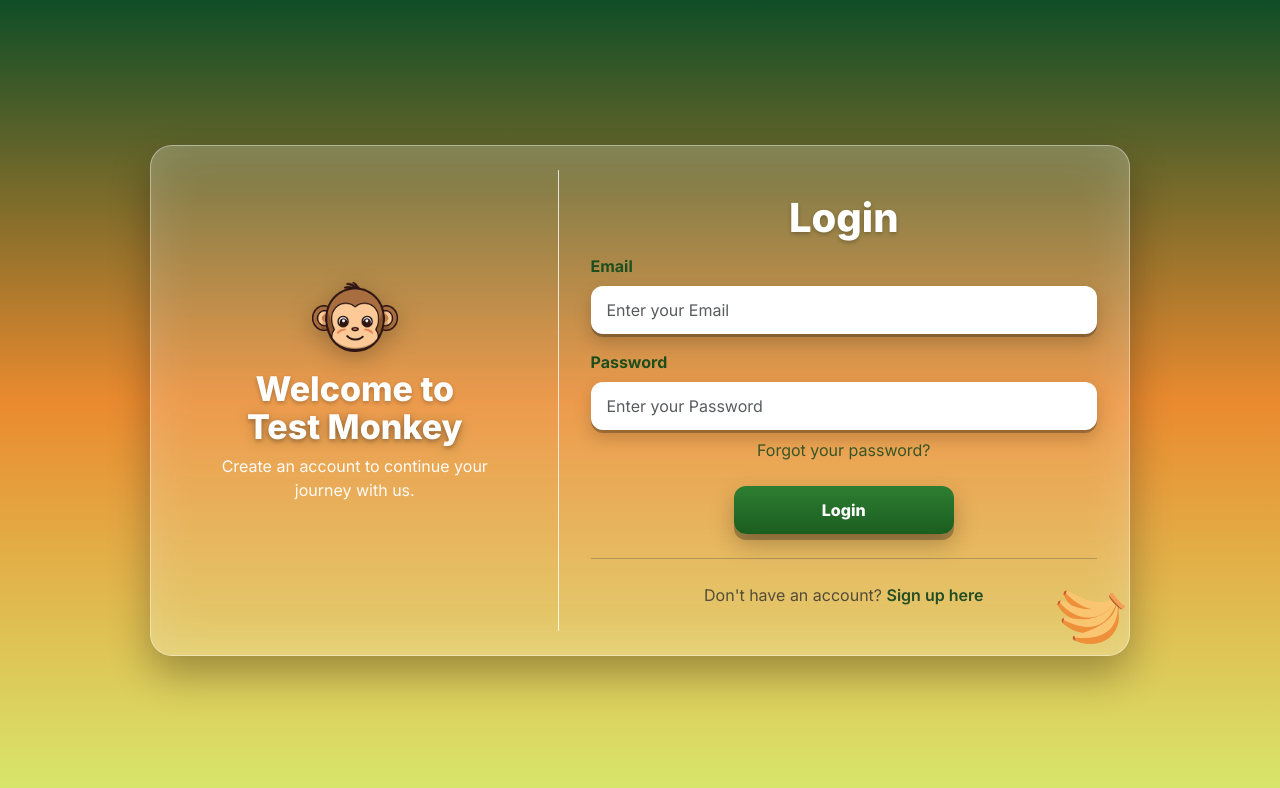
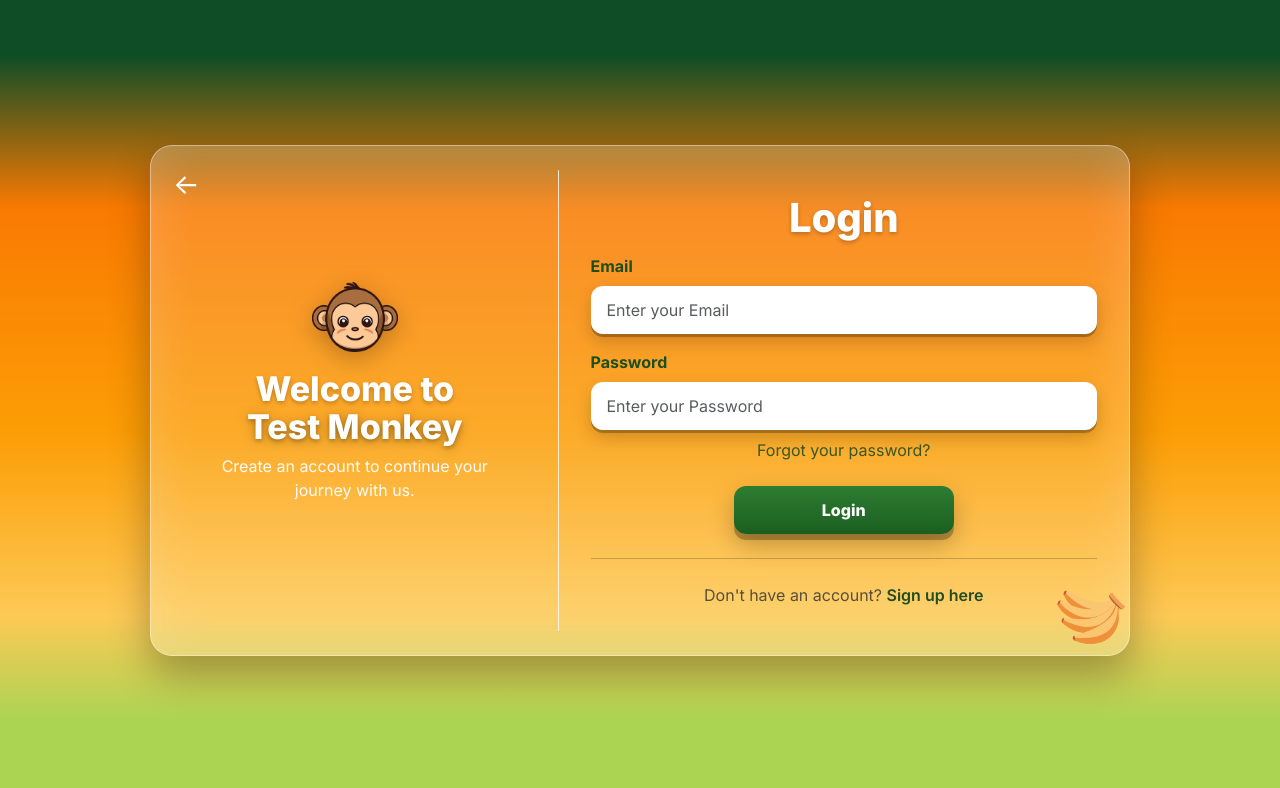
Before and after one commit to Ryan-Lee-2000/Test-monkey, a Vue app: page /login in a window 1280 px wide. Shown: the top 788 px of the page. Built offline with nearby package versions, Linux system fonts and the light colour scheme; no server answers.

Commit message:
updated UI for login and registration

```diff
--- a/src/Login.vue
+++ b/src/Login.vue
@@ -52,6 +52,9 @@ function login () {
     })
 }
 
+function goBack () {
+  router.back()
+}
 </script>
 
 <template>
@@ -60,6 +63,7 @@ function login () {
       <div class="row justify-content-center">
         <div class="col-12">
           <div class="login-card">
+            <button class="back" aria-label="Back" @click="goBack">←</button>
             <!-- grid container -->
             <div class="row g-0 card-grid">
               <!-- Left: mascot + copy -->
@@ -183,7 +187,7 @@ function login () {
 
 /* Background */
 .cool-bg {
-  background: linear-gradient(180deg, #0f4d26 0%, #ea8a2f 50%, #d7e86d 100%);
+  background: linear-gradient(to bottom, #0f4d26 7%, #F97A02 26%, #FC9D05 54%, #FDC955 77%, #ABD453 90%);
   min-height: 100vh;
   display: flex;
   align-items: center;
@@ -380,4 +384,8 @@ function login () {
 .fade-enter-active, .fade-leave-active { transition: opacity .18s ease; }
 .fade-enter-from, .fade-leave-to { opacity: 0; }
 
+
+.back{
+  position:absolute;top:16px;left:16px;background:transparent;border:none;color:#fff;font-size:28px;cursor:pointer;z-index: 30;
+}
 </style>
--- a/src/Register.vue
+++ b/src/Register.vue
@@ -59,7 +59,7 @@ function finalize_register(){
 
 <style>
     .cool-bg{
-        background-image: linear-gradient(#0F2027, #203A43,#2C5364);
+    background: linear-gradient(to bottom, #0f4d26 7%, #F97A02 26%, #FC9D05 54%, #FDC955 77%, #ABD453 90%);
 
     }
 </style>
--- a/src/composables/register/RegisterTester.vue
+++ b/src/composables/register/RegisterTester.vue
@@ -143,7 +143,7 @@ async function registerTester () {
   display:grid;
   place-items:center;
   padding:36px 16px;
-  background: linear-gradient(180deg, #0f4d26 0%, #ea8a2f 50%, #d7e86d 100%);
+  background: linear-gradient(to bottom, #0f4d26 7%, #F97A02 26%, #FC9D05 54%, #FDC955 77%, #ABD453 90%);
 }
 
 /* card */
@@ -285,18 +285,19 @@ async function registerTester () {
   border-radius: inherit;
   z-index: 20;
   backdrop-filter: blur(2px);
+
 }
-
+/* min-width:220px; max-width:340px; */
 .modal {
   background: white;
-  padding: 18px 20px;
+  padding: 12px 20px;
   border-radius: 12px;
   box-shadow: 0 14px 32px rgba(0,0,0,0.25);
   display: grid;
   justify-items: center;
   gap: 12px;
-  min-width: 220px;
-  max-width: 340px;
+  width: 250px;
+  height: 100px;
 }
 .modal-img{width:40px;height:40px;object-fit:contain}
 .modal-text{color:#2b2b2b;font-weight:600}
--- a/src/composables/register/UserType.vue
+++ b/src/composables/register/UserType.vue
@@ -11,6 +11,10 @@ function pickFounder() {
 
 function pickTester() {
   router.push("/register/tester")
+}
+
+function goBack () {
+  router.back()
 }
 </script>
 
@@ -28,6 +32,8 @@ function pickTester() {
           Create an account to continue your journey with us.
         </p>
       </section>
+
+      <button class="back" aria-label="Back" @click="goBack">←</button>
 
       <!-- vertical divider -->
       <div class="auth-divider" aria-hidden="true"></div>
@@ -49,4 +55,11 @@ function pickTester() {
 </template>
 
 <style scoped>
+  .auth-hero{
+    background: linear-gradient(to bottom, #0f4d26 7%, #F97A02 26%, #FC9D05 54%, #FDC955 77%, #ABD453 90%);
+  }
+
+  .back{
+  position:absolute;top:16px;left:16px;background:transparent;border:none;color:#fff;font-size:28px;cursor:pointer
+  }
 </style>
--- a/src/composables/register/founder/RegisterFounderAccount.vue
+++ b/src/composables/register/founder/RegisterFounderAccount.vue
@@ -84,7 +84,7 @@ function nextStep () {
 :global(html), :global(body) { font-family: 'Inter', system-ui, -apple-system, Segoe UI, Roboto, Arial, "Helvetica Neue", sans-serif; }
 
 .page{ min-height:100vh; display:grid; place-items:center; padding:36px 16px;
-  background: linear-gradient(180deg, #0f4d26 0%, #ea8a2f 50%, #d7e86d 100%); }
+    background: linear-gradient(to bottom, #0f4d26 7%, #F97A02 26%, #FC9D05 54%, #FDC955 77%, #ABD453 90%); }
 
 .card{ position:relative; max-width: 980px; width:100%; min-height:560px; display:grid;
   grid-template-columns: 1.05fr 1px 1.2fr; gap:24px; padding:36px 40px; border-radius:22px;
--- a/src/composables/register/founder/RegisterFounderCompany.vue
+++ b/src/composables/register/founder/RegisterFounderCompany.vue
@@ -117,7 +117,7 @@ async function registerFounder(){
 :global(html), :global(body) { font-family: 'Inter', system-ui, -apple-system, Segoe UI, Roboto, Arial, "Helvetica Neue", sans-serif; }
 
 .page{ min-height:100vh; display:grid; place-items:center; padding:36px 16px;
-  background: linear-gradient(180deg, #0f4d26 0%, #ea8a2f 50%, #d7e86d 100%); }
+    background: linear-gradient(to bottom, #0f4d26 7%, #F97A02 26%, #FC9D05 54%, #FDC955 77%, #ABD453 90%); }
 
 .card{ position:relative; max-width: 980px; width:100%; min-height:560px; display:grid;
   grid-template-columns: 1.05fr 1px 1.2fr; gap:24px; padding:36px 40px; border-radius:22px;
@@ -191,8 +191,9 @@ async function registerFounder(){
   backdrop-filter: blur(2px);
   pointer-events: all;
 }
+
 .modal-card{
-  min-width:220px; max-width:340px; padding:18px 20px; border-radius:12px; background:#fff;
+  min-width:220px;max-width:340px;padding:18px 20px; border-radius:12px; background:#fff;
   box-shadow:0 14px 32px rgba(0,0,0,.25); display:grid; justify-items:center; gap:12px;
 }
 .modal-img{ width:40px; height:40px; object-fit:contain }
```
